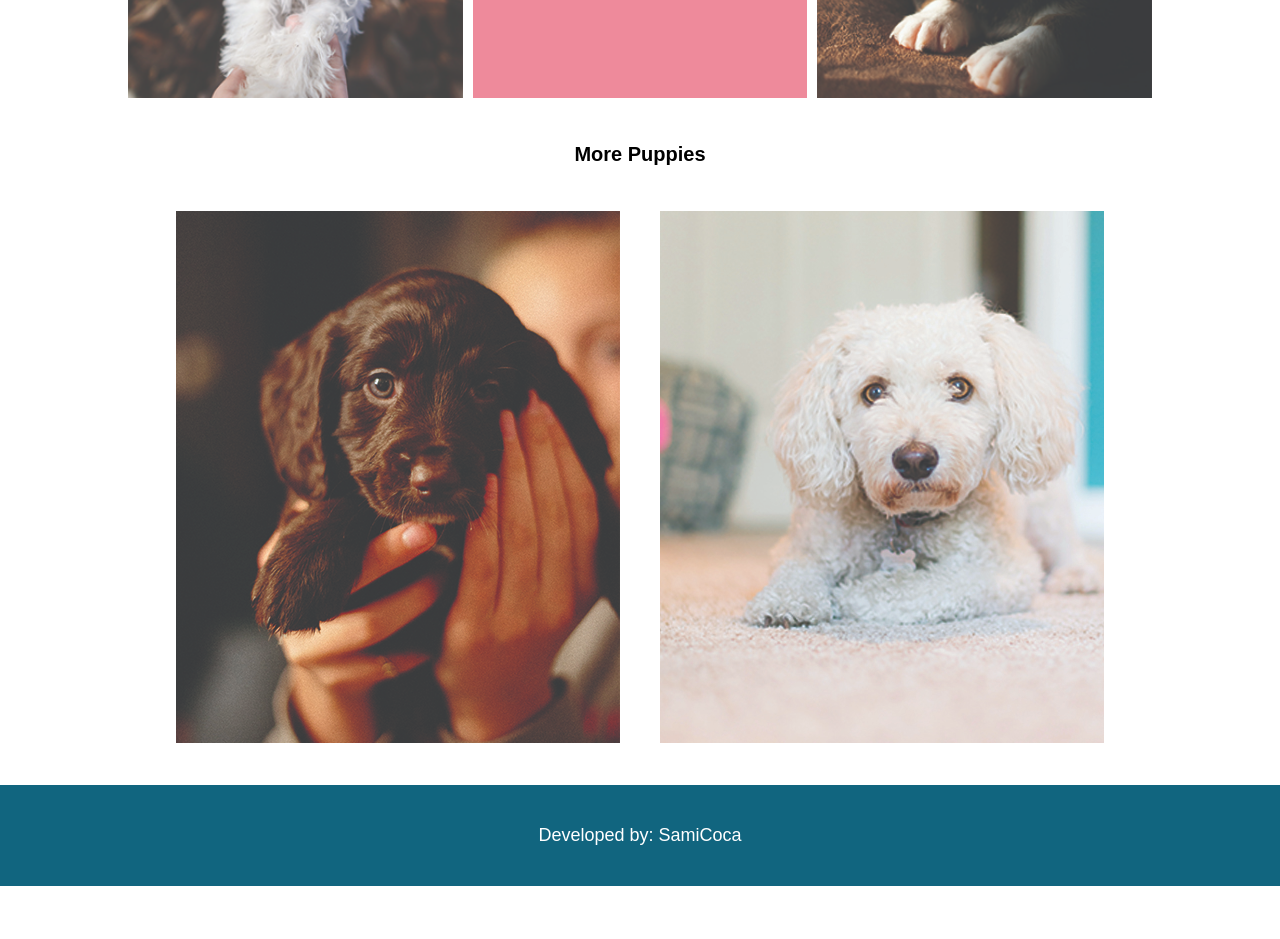
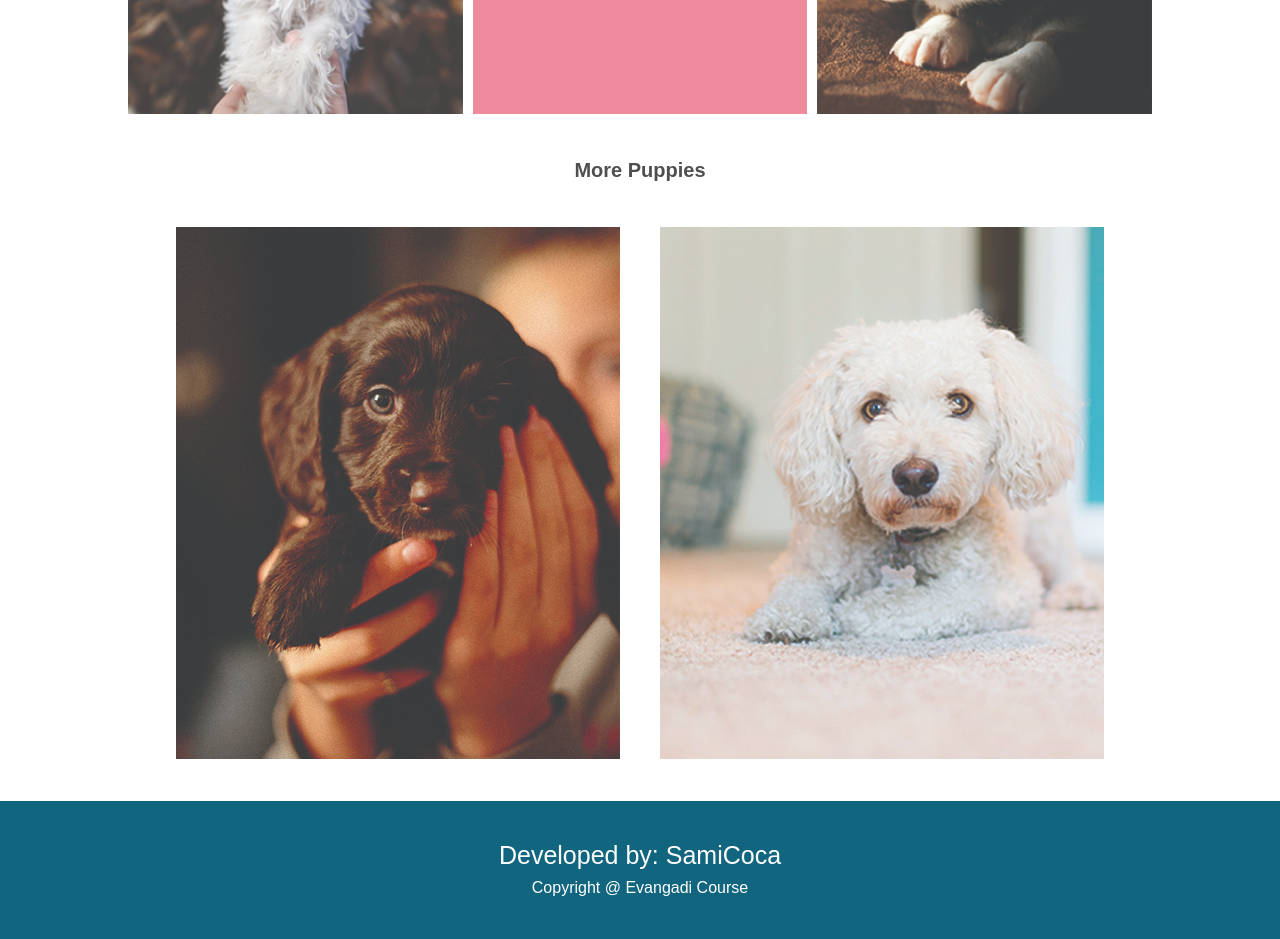
Before and after one commit to dagmkebede1/Evangadi-Bootcamp, a plain HTML site: page phase_One/puppyProject/Projects/index.html in a window 1280 px wide. Shown: the part 820-1759 px from the top of the page. Before the commit the page ends 1706 px from the top, so only its background shows below. Drawn offline with Linux system fonts and the light colour scheme.

Commit message:
footer copyright added

```diff
--- a/phase_One/puppyProject/Projects/CSS/style.css
+++ b/phase_One/puppyProject/Projects/CSS/style.css
@@ -17,7 +17,8 @@ html {
 }
 
 body {
-    max-width: 1300px;
+    /* max-width: 1300px; */
+    /* margin: 0 auto; */
 }
 
 header {
@@ -29,8 +30,9 @@ header h1 {
     color: var(--second-bg-color);
     width: 80%;
     margin: 0 auto;
+    font-size: 2.5rem;
     text-align: center;
-    padding: 1.5rem 1rem;
+    padding: 2rem 1rem;
 }
 
 .hero {
@@ -76,6 +78,7 @@ header h1 {
 .main__gallery .title {
     font-weight: bold;
     font-size: 2rem;
+    color: rgb(80, 79, 79);
     text-align: center;
     padding: .5rem;
 }
@@ -103,7 +106,11 @@ footer p {
     color: white;
     text-align: center;
     padding: 4rem;
-    font-size: 1.8rem;
+    font-size: 2.5rem;
+}
+
+footer p span {
+    font-size: 1.6rem;
 }
 
 
--- a/phase_One/puppyProject/Projects/index.html
+++ b/phase_One/puppyProject/Projects/index.html
@@ -9,7 +9,7 @@
   </head>
   <body>
     <header>
-      <h1>Puppies Page</h1>
+      <h1>Puppies lovers page</h1>
     </header>
     <section class="hero">
       <div class="hero__image">
@@ -46,7 +46,10 @@
       </div>
     </section>
     <footer>
-      <p>Developed by: SamiCoca</p>
+      <p>
+        Developed by: SamiCoca <br />
+        <span>Copyright @ Evangadi Course</span>
+      </p>
     </footer>
   </body>
 </html>
```
